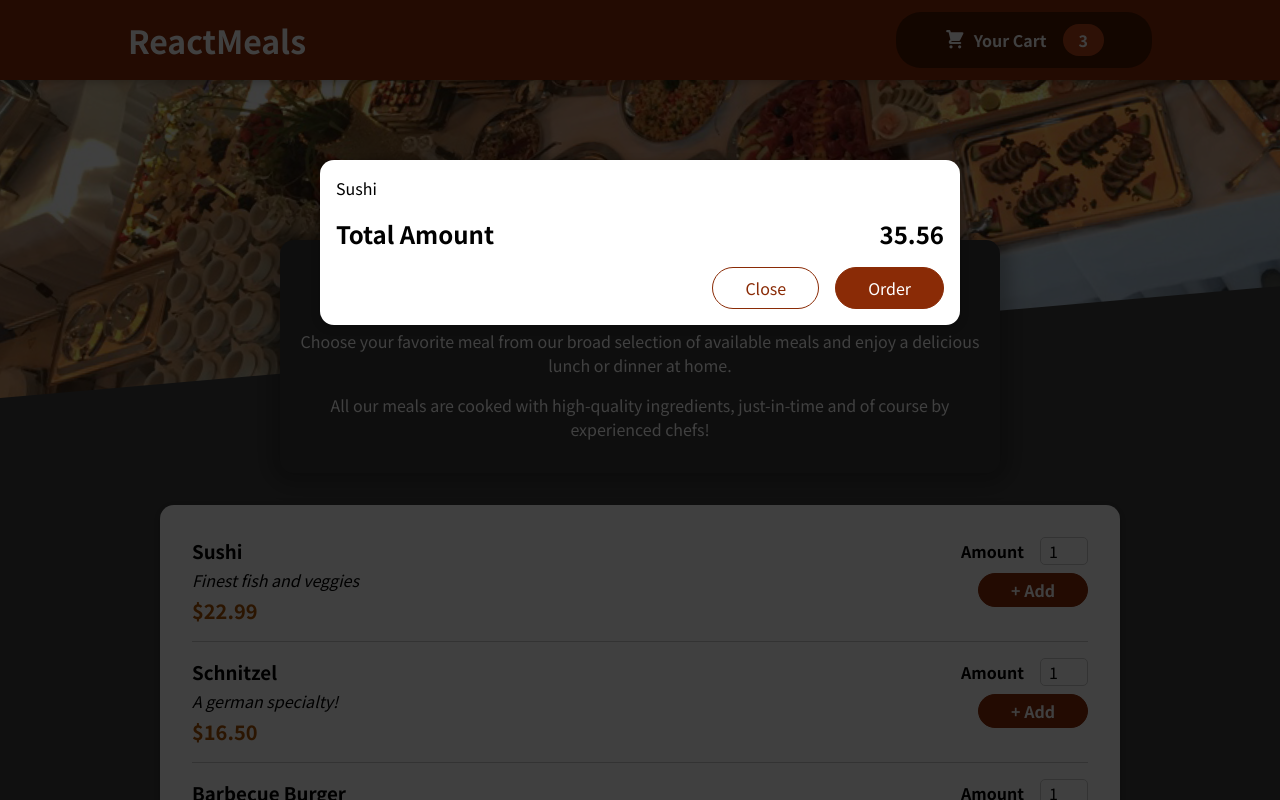
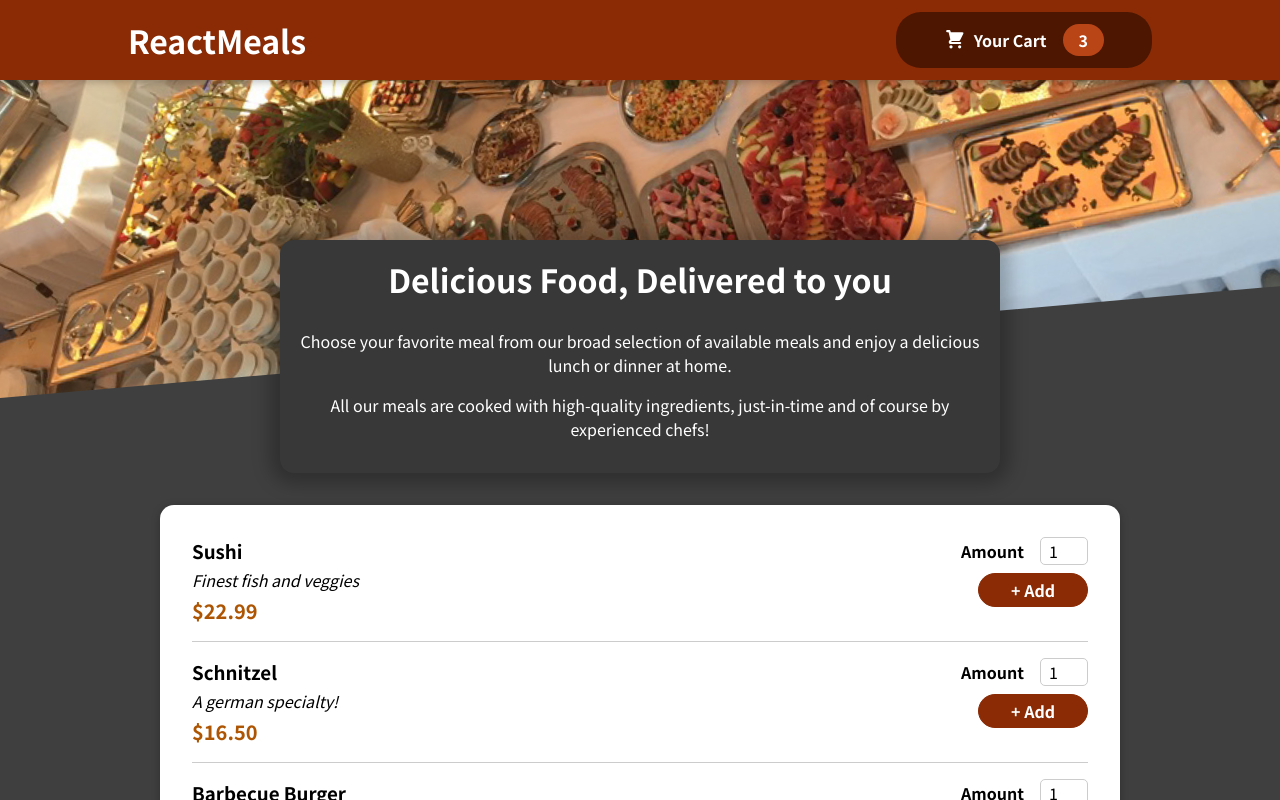
Before and after one commit to radoibogdan/ReactJS-food-order-app, a React (Create React App) app: page / in a window 1280 px wide. Shown: the top 800 px of the page. Built offline with nearby package versions, Linux system fonts and the light colour scheme.

Commit message:
Adds show/hide cart logic

```diff
--- a/src/App.js
+++ b/src/App.js
@@ -1,14 +1,23 @@
-import React, { Fragment } from "react";
+import React, { Fragment, useState } from "react";
 import Cart from "./components/Cart/Cart";
 import Header from "./components/Layout/Header";
 import Meals from "./components/Meals/Meals";
 
 
 function App() {
+  const [cartIsShown, setCartIsShown] = useState(false);
+
+  const showCartHandler = () => {
+    setCartIsShown(true);
+  }
+
+  const hideCartHandler = () => {
+    setCartIsShown(false);
+  }
   return (
     <Fragment>
-      <Cart />
-      <Header />
+      {cartIsShown && <Cart onClose={hideCartHandler}/>}
+      <Header onCartShow={showCartHandler}/>
       <main>
         <Meals />
       </main>
--- a/src/components/Cart/Cart.js
+++ b/src/components/Cart/Cart.js
@@ -10,14 +10,14 @@
     </ul>
   );
   return (
-    <Modal>
+    <Modal onClose={props.onClose}>
       {cartItems}
       <div className={classes.total}>
         <span>Total Amount</span>
         <span>35.56</span>
       </div>
       <div className={classes.actions}>
-        <button className={classes['button--alt']}>Close</button>
+        <button className={classes['button--alt']} onClick={props.onClose}>Close</button>
         <button className={classes.button}>Order</button>
       </div>
     </Modal>
--- a/src/components/Layout/Header.js
+++ b/src/components/Layout/Header.js
@@ -8,7 +8,7 @@
     <Fragment>
       <header className={classes.header}>
         <h1>ReactMeals</h1>
-        <HeaderCartButton />
+        <HeaderCartButton onClick={props.onCartShow}/>
       </header>
       <div className={classes['main-image']}>
         <img src={mealsImage} alt="A table full of delicious food!" />
--- a/src/components/Layout/HeaderCartButton.js
+++ b/src/components/Layout/HeaderCartButton.js
@@ -3,7 +3,7 @@
 import classes from './HeaderCartButton.module.css';
 const HeaderCartButton = (props) => {
   return (
-    <button className={classes.button}>
+    <button className={classes.button} onClick={props.onClick}>
       <span className={classes.icon}>
         <CartIcon />
       </span>
--- a/src/components/UI/Modal.js
+++ b/src/components/UI/Modal.js
@@ -3,7 +3,7 @@
 import classes from "./Modal.module.css";
 
 const Backdrop = (props) => {
-  return <div className={classes.backdrop}></div>;
+  return <div className={classes.backdrop} onClick={props.onClick}></div>;
 };
 
 const ModalOverlay = (props) => {
@@ -17,7 +17,7 @@
 const Modal = (props) => {
   return (
     <Fragment>
-      {ReactDOM.createPortal(<Backdrop />, portalElement)}
+      {ReactDOM.createPortal(<Backdrop onClick={props.onClose}/>, portalElement)}
       {ReactDOM.createPortal(<ModalOverlay>{props.children}</ModalOverlay>, portalElement)}
     </Fragment>
   );
```
Also changed, not shown: 1 other file (tests, documents, lock files or other folders).
